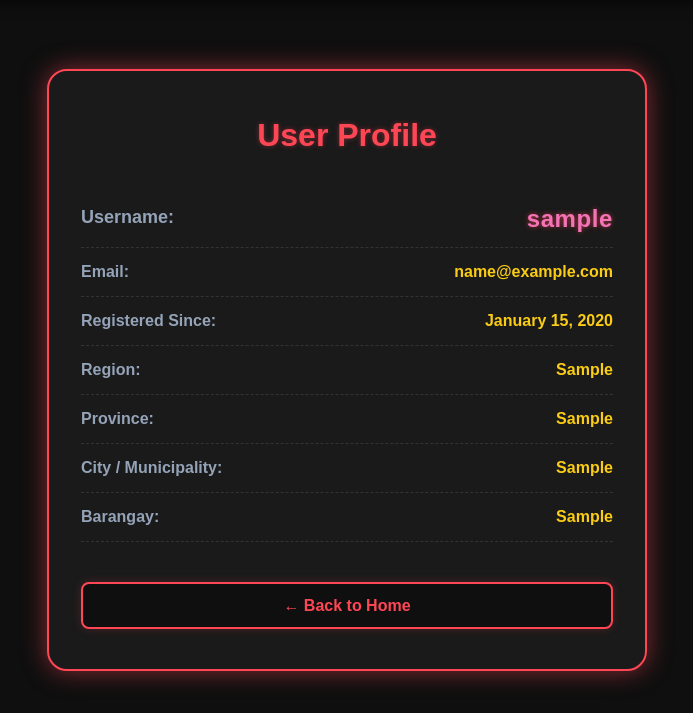
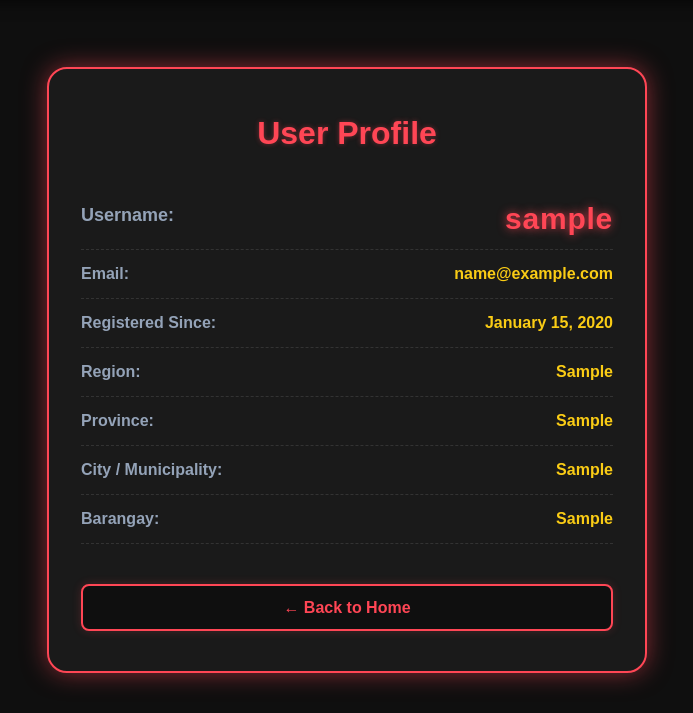
Before and after one commit to brryes/PHP, a PHP site: page /user_profile.php in a window 1280 px wide. Shown: the part 70-783 px from the top of the page, without its empty margins (293-986 px from the left). Run offline with PHP 8.4, Linux system fonts and the light colour scheme; the visitor is signed in with stand-in values (Sample User, id 1); tables that the repository leaves empty or names only in its code hold one stand-in row (values such as "Sample post"); some libraries are stand-ins or nearby versions.

Commit message:
change color

```diff
--- a/user_profile.php
+++ b/user_profile.php
@@ -98,8 +98,9 @@ if (!$user) {
         }
 
         .value.text-2xl {
-            text-shadow: 0 0 5px rgba(255, 70, 85, 0.6);
+            text-shadow: 0 0 6px rgba(255, 70, 85, 0.7);
         }
+
 
 
         nav {
@@ -163,7 +164,9 @@ if (!$user) {
 
         <div class="info-row">
             <div class="label text-lg">Username:</div>
-            <div class="value text-2xl text-pink-400 font-extrabold tracking-wide">
+            <div class="value text-3xl font-extrabold tracking-wide text-[#ff4655]"
+                style="text-shadow: 0 0 10px rgba(255, 70, 85, 0.8);">
+
                 <?= htmlspecialchars($user['username']) ?>
             </div>
         </div>
```
